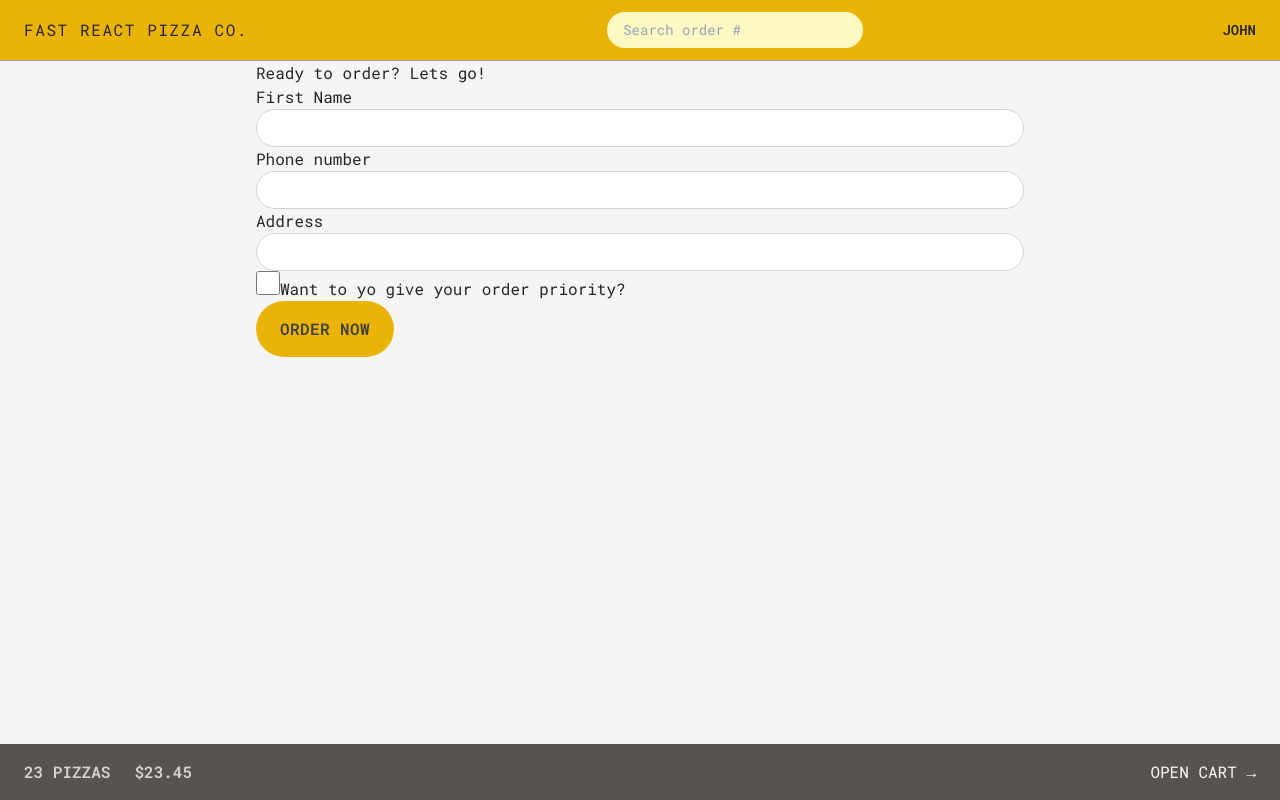
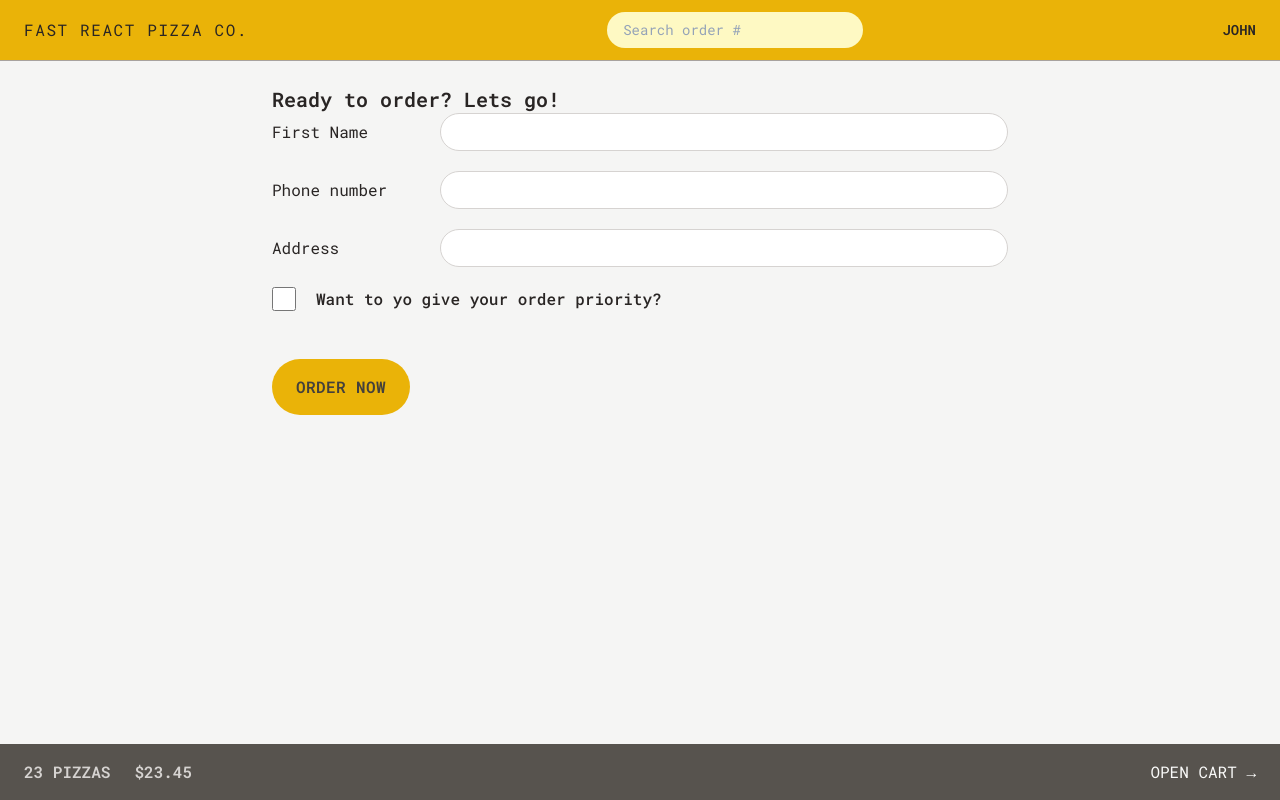
Before and after one commit to tunghoangdhqn/fast-react-pizza, a React (Vite) app: page /order/new in a window 1280 px wide. Built offline with nearby package versions, Linux system fonts and the light colour scheme.

Commit message:
finsh tailwin

```diff
--- a/src/features/order/CreateOrder.jsx
+++ b/src/features/order/CreateOrder.jsx
@@ -44,27 +44,31 @@
   const cart = fakeCart;
 
   return (
-    <div>
-      <h2>Ready to order? Lets go!</h2>
+    <div className="px-4 py-6">
+      <h2 className="text-xl font-semibold">Ready to order? Lets go!</h2>
 
       {/* <Form method="POST" action="/order/new"> */}
       <Form method="POST">
-        <div>
-          <label>First Name</label>
-          <input className="input" type="text" name="customer" required />
+        <div className="mb-5 flex flex-col gap-2 sm:flex-row sm:items-center">
+          <label className="sm:basis-40">First Name</label>
+          <input className="input grow" type="text" name="customer" required />
         </div>
 
-        <div>
-          <label>Phone number</label>
-          <div>
-            <input className="input" type="tel" name="phone" required />
+        <div className="mb-5 flex flex-col gap-2 sm:flex-row sm:items-center">
+          <label className="sm:basis-40">Phone number</label>
+          <div className="grow">
+            <input className="input w-full" type="tel" name="phone" required />
+            {formError?.phone && (
+              <p className="mt-2 rounded-full bg-red-100 p-2 text-xs text-red-600">
+                {formError.phone}
+              </p>
+            )}
           </div>
-          {formError?.phone && <p>{formError.phone}</p>}
         </div>
 
-        <div>
-          <label>Address</label>
-          <div>
+        <div className="mb-5 flex flex-col gap-2 sm:flex-row sm:items-center">
+          <label className="sm:basis-40">Address</label>
+          <div className="grow">
             <input
               className="w-full rounded-full border border-stone-300 px-4 py-2 text-sm transition-all duration-300 placeholder:text-stone-400 focus:outline-none focus:ring focus:ring-yellow-400 md:px-6"
               type="text"
@@ -74,7 +78,7 @@
           </div>
         </div>
 
-        <div>
+        <div className="mb-12 flex items-center gap-5">
           <input
             className="h-6 w-6 accent-yellow-400 focus:outline-none focus:ring focus:ring-yellow-400"
             type="checkbox"
@@ -83,7 +87,9 @@
             // value={withPriority}
             // onChange={(e) => setWithPriority(e.target.checked)}
           />
-          <label htmlFor="priority">Want to yo give your order priority?</label>
+          <label className="font-medium" htmlFor="priority">
+            Want to yo give your order priority?
+          </label>
         </div>
 
         <div>
--- a/src/features/order/Order.jsx
+++ b/src/features/order/Order.jsx
@@ -3,34 +3,73 @@
 
 import { useLoaderData } from "react-router-dom";
 import { getOrder } from "../../services/apiRestaurant";
-import { calcMinutesLeft, formatCurrency, formatDate } from "../../utils/helpers";
+import {
+  calcMinutesLeft,
+  formatCurrency,
+  formatDate
+} from "../../utils/helpers";
+import OrderItem from "./OrderItem";
 
 function Order() {
   const order = useLoaderData();
   // Everyone can search for all orders, so for privacy reasons we're gonna gonna exclude names or address, these are only for the restaurant staff
-  const { id, status, priority, priorityPrice, orderPrice, estimatedDelivery, cart } = order;
+  const {
+    id,
+    status,
+    priority,
+    priorityPrice,
+    orderPrice,
+    estimatedDelivery,
+    cart
+  } = order;
   const deliveryIn = calcMinutesLeft(estimatedDelivery);
 
   return (
-    <div>
-      <div>
-        <h2>Status</h2>
+    <div className="space-y-8 px-4 py-6">
+      <div className="gep-2 flex flex-wrap items-center justify-between">
+        <h2 className="text-xl font-semibold">Order #{id}</h2>
 
-        <div>
-          {priority && <span>Priority</span>}
-          <span>{status} order</span>
+        <div className="space-x-2">
+          {priority && (
+            <span className="rounded-full bg-red-500 px-3 py-1 text-sm font-semibold uppercase tracking-wide text-red-50">
+              Priority
+            </span>
+          )}
+          <span className="rounded-full bg-green-500 px-3 py-1 text-sm font-semibold uppercase tracking-wide text-green-50">
+            {status} order
+          </span>
         </div>
       </div>
 
-      <div>
-        <p>{deliveryIn >= 0 ? `Only ${calcMinutesLeft(estimatedDelivery)} minutes left 😃` : "Order should have arrived"}</p>
-        <p>(Estimated delivery: {formatDate(estimatedDelivery)})</p>
+      <div className="gep-2 flex flex-wrap items-center justify-between bg-stone-200 px-6 py-5">
+        <p className="font-medium">
+          {deliveryIn >= 0
+            ? `Only ${calcMinutesLeft(estimatedDelivery)} minutes left 😃`
+            : "Order should have arrived"}
+        </p>
+        <p className="text-xs text-stone-500">
+          (Estimated delivery: {formatDate(estimatedDelivery)})
+        </p>
       </div>
 
-      <div>
-        <p>Price pizza: {formatCurrency(orderPrice)}</p>
-        {priority && <p>Price priority: {formatCurrency(priorityPrice)}</p>}
-        <p>To pay on delivery: {formatCurrency(orderPrice + priorityPrice)}</p>
+      <ul className="divide-y divide-stone-200 border-b border-t">
+        {cart.map((item) => (
+          <OrderItem item={item} key={item.id} />
+        ))}
+      </ul>
+
+      <div className="space-y-2 bg-stone-200 px-6 py-5">
+        <p className="text-sm font-medium text-stone-600">
+          Price pizza: {formatCurrency(orderPrice)}
+        </p>
+        {priority && (
+          <p className="text-sm font-medium text-stone-600">
+            Price priority: {formatCurrency(priorityPrice)}
+          </p>
+        )}
+        <p className="text-sm font-bold text-stone-600">
+          To pay on delivery: {formatCurrency(orderPrice + priorityPrice)}
+        </p>
       </div>
     </div>
   );
--- a/src/features/order/OrderItem.jsx
+++ b/src/features/order/OrderItem.jsx
@@ -6,12 +6,12 @@
   const { quantity, name, totalPrice } = item;
 
   return (
-    <li>
-      <div>
+    <li className="py-2">
+      <div className="flex items-center justify-between gap-4 text-sm">
         <p>
-          <span>{quantity}&times;</span> {name}
+          <span className="font-bold">{quantity}&times;</span> {name}
         </p>
-        <p>{formatCurrency(totalPrice)}</p>
+        <p className="font-bold">{formatCurrency(totalPrice)}</p>
       </div>
     </li>
   );
--- a/src/index.css
+++ b/src/index.css
@@ -4,7 +4,7 @@
 
 @layer components {
   .input {
-    @apply w-full rounded-full border border-stone-300 px-4 py-2 text-sm transition-all duration-300 placeholder:text-stone-400 focus:outline-none focus:ring focus:ring-yellow-400 md:px-6;
+    @apply rounded-full border border-stone-300 px-4 py-2 text-sm transition-all duration-300 placeholder:text-stone-400 focus:outline-none focus:ring focus:ring-yellow-400 md:px-6;
   }
   .loader {
     width: 45px;
```
Also changed, not shown: index.html (+5 -2 lines).
